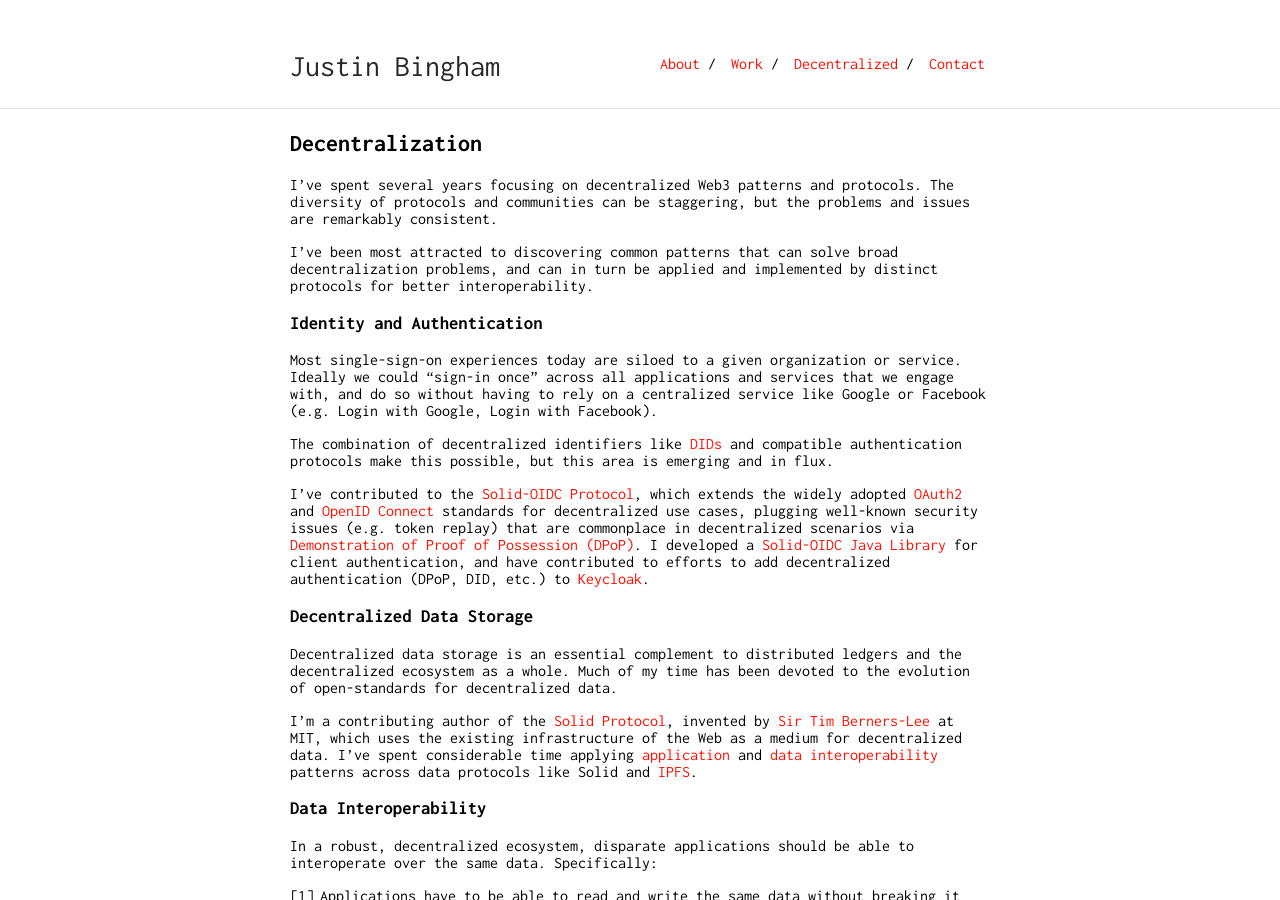
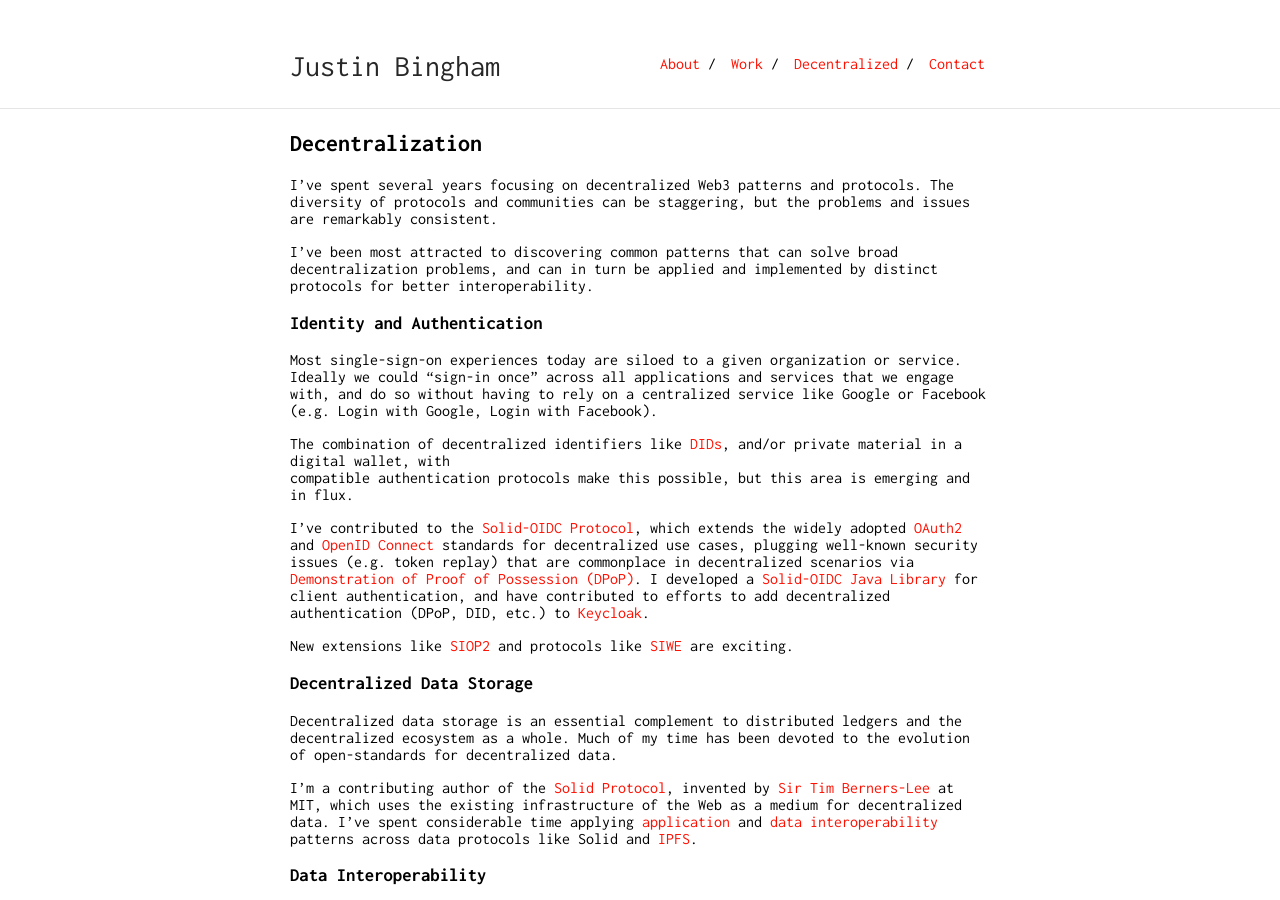
Before and after one commit to justinwb/justin.bingham.id, a Jekyll site: the page built from decentralized.md, in a window 1280 px wide and 900 px high. Built offline with Jekyll 4.4.1, drawn with Linux system fonts in a browser that asks for light colours.

Commit message:
add protocols

```diff
--- a/decentralized.md
+++ b/decentralized.md
@@ -19,8 +19,9 @@
 we engage with, and do so without having to rely on a centralized
 service like Google or Facebook (e.g. Login with Google, Login with Facebook).
 
-The combination of decentralized identifiers like [DIDs](https://www.w3.org/TR/did-core/)
-and compatible authentication protocols make this possible, but this area is
+The combination of decentralized identifiers like [DIDs](https://www.w3.org/TR/did-core/),
+and/or private material in a digital wallet, with
+compatible authentication protocols make this possible, but this area is
 emerging and in flux.
 
 I've contributed to the [Solid-OIDC Protocol](https://solid.github.io/solid-oidc/),
@@ -32,6 +33,10 @@
 I developed a [Solid-OIDC Java Library](https://github.com/janeirodigital/sai-java) for client authentication, and
 have contributed to efforts to add decentralized authentication (DPoP, DID, etc.)
 to [Keycloak](https://keycloak.org).
+
+New extensions like [SIOP2](https://openid.net/specs/openid-connect-self-issued-v2-1_0.html)
+and protocols like [SIWE](https://eips.ethereum.org/EIPS/eip-4361) are
+exciting.
 
 ### Decentralized Data Storage
 
```
